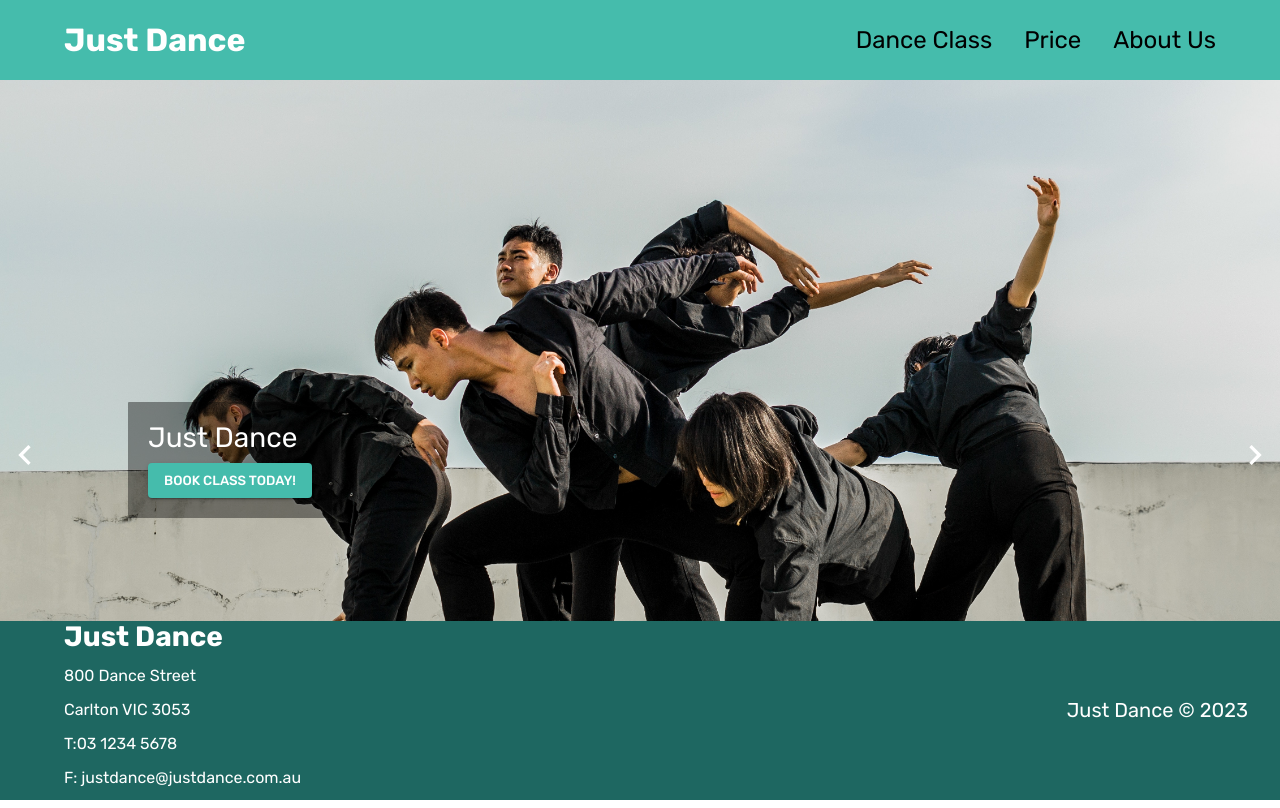
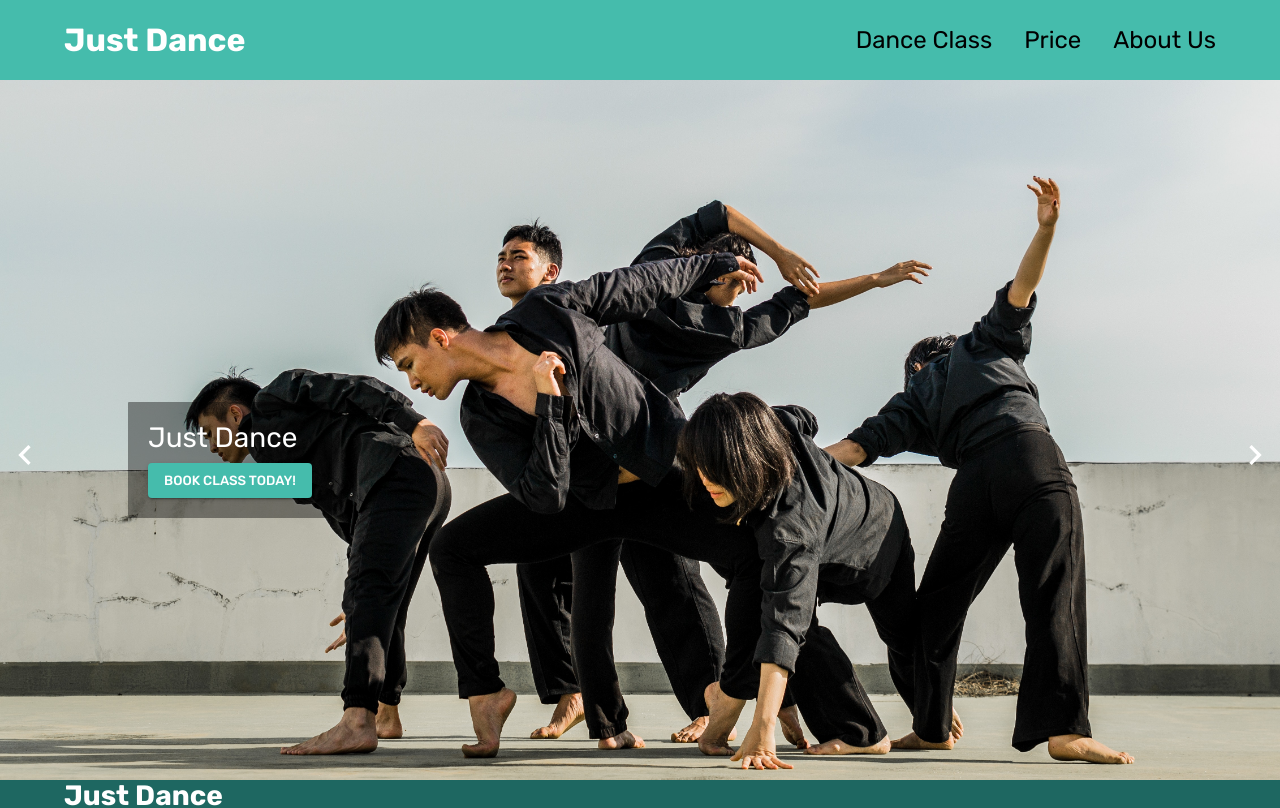
Before and after one commit to clan0304/dancestudiowebsite, a React (Create React App) app in the folder client/: page / in a window 1280 px wide. Shown: the top 808 px of the page. Built offline with nearby package versions, Linux system fonts and the light colour scheme.

Commit message:
Update Footer.jsx

```diff
--- a/client/src/components/Footer.jsx
+++ b/client/src/components/Footer.jsx
@@ -7,9 +7,7 @@ const Footer = () => {
       width="100%"
       sx={{
         backgroundColor: theme.palette.emerald.dark,
-        position: 'sticky',
 
-        bottom: 0,
       }}
     >
       <Box
```
